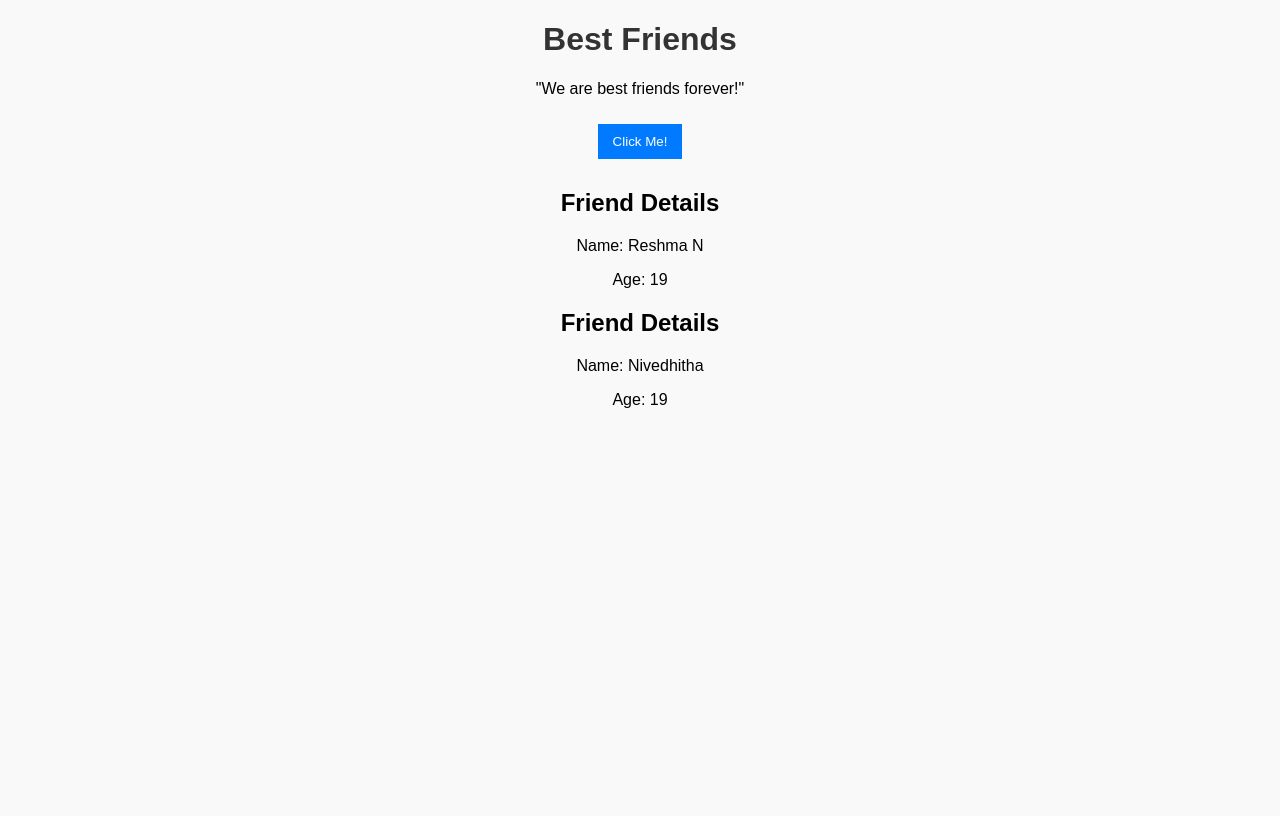
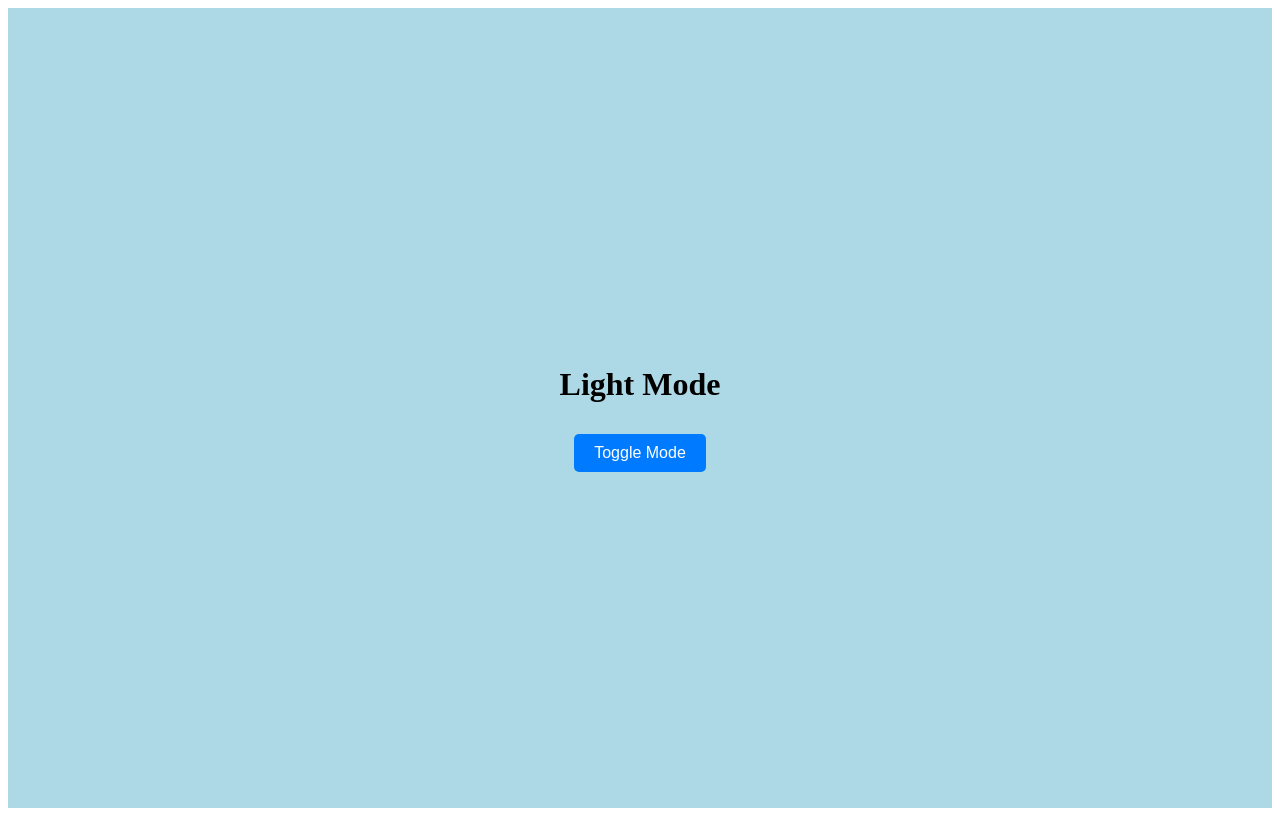
Before and after one commit to Reshma305/Full-stack-development-react, a React (Vite) app in the folder vite-project/: page / in a window 1280 px wide. Built offline with nearby package versions, Linux system fonts and the light colour scheme.

Commit message:
Assessment 5

```diff
--- a/vite-project/src/App.css
+++ b/vite-project/src/App.css
@@ -1,22 +1,34 @@
-body {
-  font-family: Arial, sans-serif;
-  text-align: center;
-  background-color: #f9f9f9;
+.light-theme {
+  background-color: #ADD8E6;
+  color: black;
+  height: 100vh;
+  display: flex;
+  flex-direction: column;
+  align-items: center;
+  justify-content: center;
 }
 
-h1 {
-  color: #333;
+.dark-theme {
+  background-color: #333;
+  color: white;
+  height: 100vh;
+  display: flex;
+  flex-direction: column;
+  align-items: center;
+  justify-content: center;
 }
 
-button {
+.toggle-button {
+  padding: 10px 20px;
+  font-size: 16px;
+  cursor: pointer;
+  border: none;
+  border-radius: 5px;
   background-color: #007bff;
   color: white;
-  border: none;
-  padding: 10px 15px;
-  margin: 10px;
-  cursor: pointer;
+  margin-top: 10px;
 }
 
-button:hover {
+.toggle-button:hover {
   background-color: #0056b3;
 }
--- a/vite-project/src/App.jsx
+++ b/vite-project/src/App.jsx
@@ -2,40 +2,20 @@ import { useState } from 'react'
 import reactLogo from './assets/react.svg'
 import viteLogo from '/vite.svg'
 import './App.css'
-const AlertButton = ({ message }) => {
+function ThemeChanger() {
+  const [darkMode, setDarkMode] = useState(false);
+
+  const toggleTheme = () => {
+    setDarkMode((prevMode) => !prevMode);
+  };
+
   return (
-    <button
-      onClick={() => alert("Click is clicked")}
-      onDoubleClick={() => alert("Double Click is clicked")}
-    >
-      {message}
-    </button>
-  );
-};
-
-const FriendDetails = ({ name, age }) => {
-  return (
-    <div>
-      <h2>Friend Details</h2>
-      <p>Name: {name}</p>
-      <p>Age: {age}</p>
+    <div className={darkMode ? "dark-theme" : "light-theme"}>
+      <h1>{darkMode ? "Dark Mode" : "Light Mode"}</h1>
+      <button onClick={toggleTheme} className="toggle-button">
+        Toggle Mode
+      </button>
     </div>
   );
-};
-
-const App = () => {
-  const myDetails = { name: "Reshma N", age: 19 };
-  const friendDetails = { name: "Nivedhitha", age: 19 };
-
-  return (
-    <div>
-      <h1>Best Friends</h1>
-      <p>"We are best friends forever!"</p>
-      <AlertButton message="Click Me!" />
-      <FriendDetails name={myDetails.name} age={myDetails.age} />
-      <FriendDetails name={friendDetails.name} age={friendDetails.age} />
-    </div>
-  );
-};
-
-export default App;
+}
+export default ThemeChanger;
```
